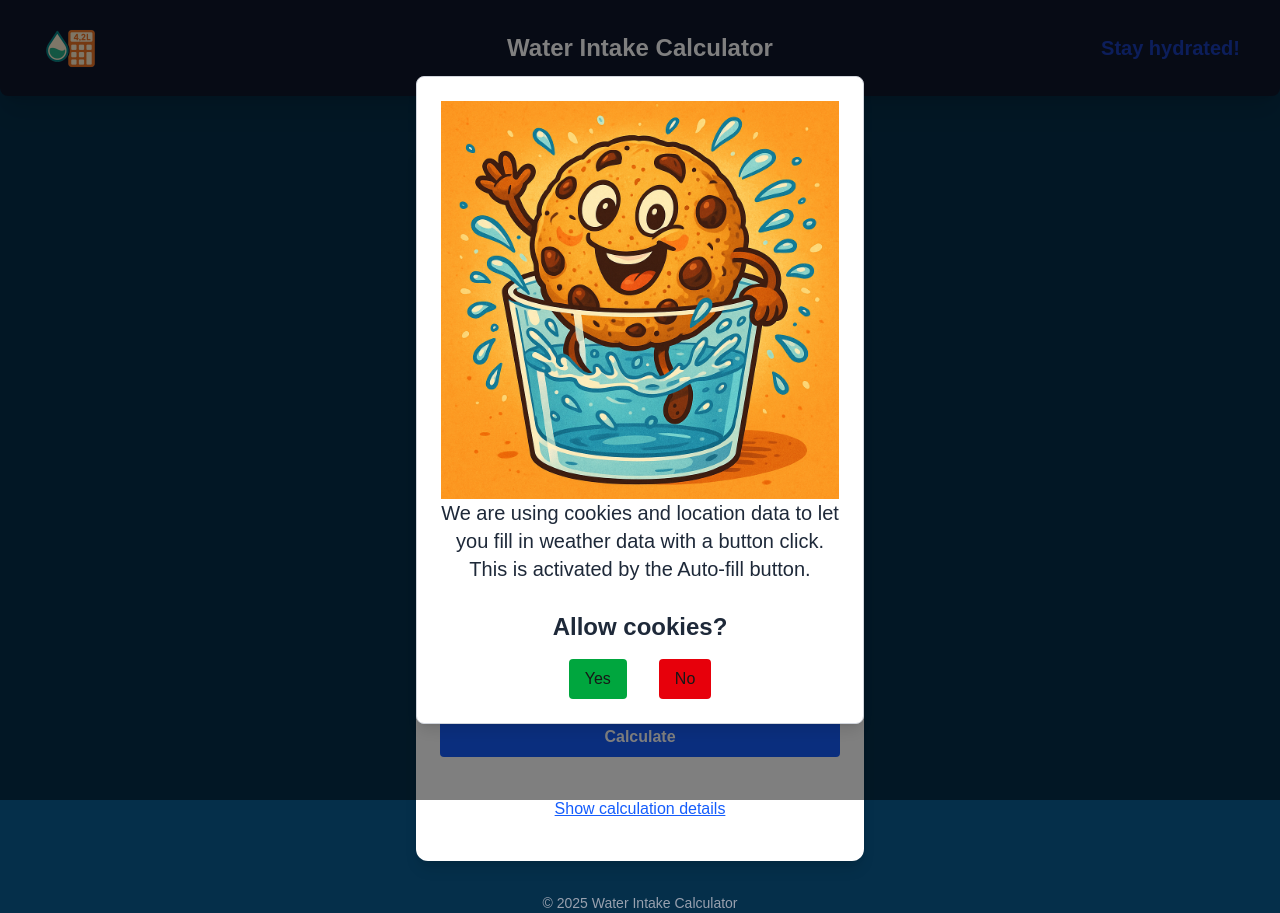
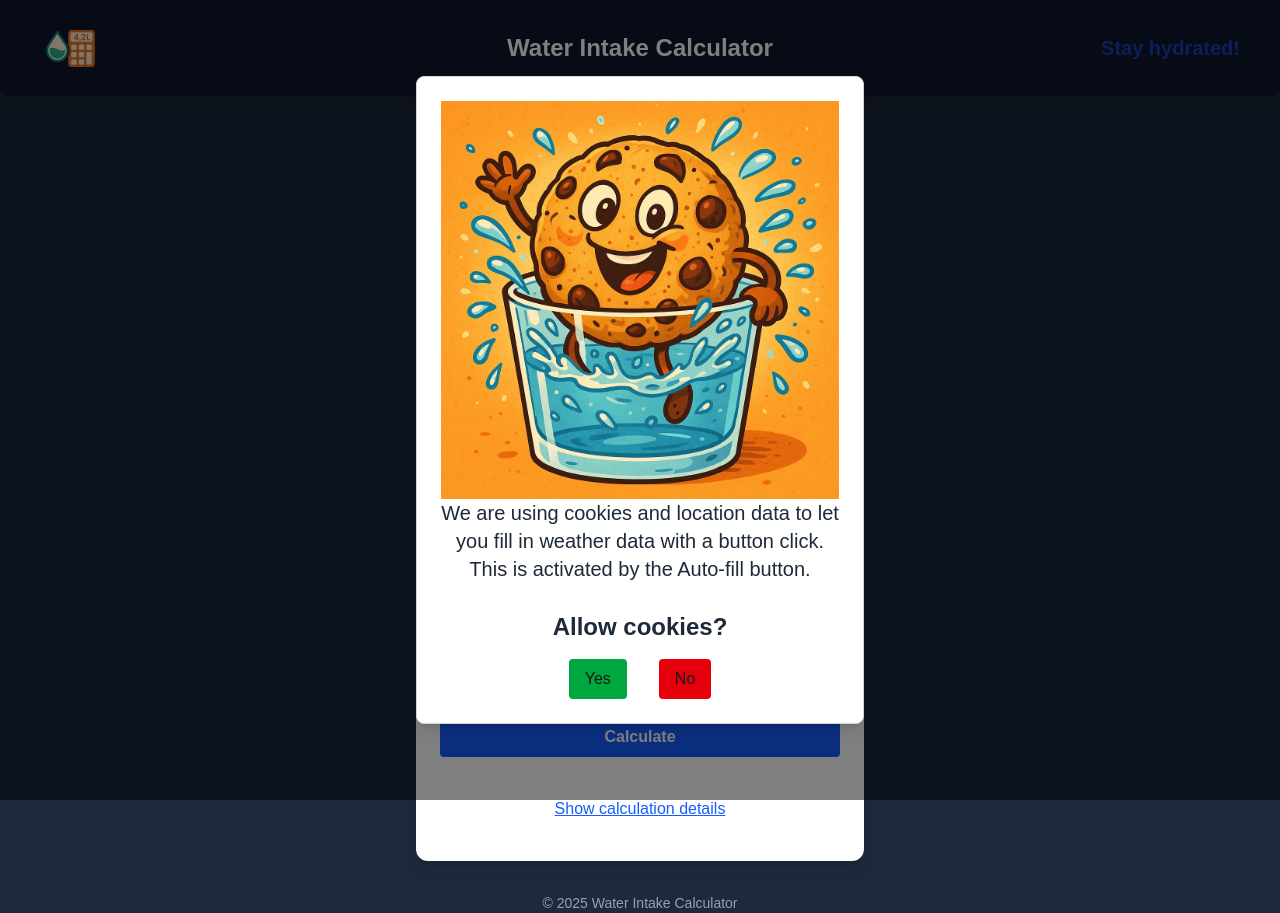
Before and after one commit to Knirkeli/water-calculator, a Next.js app: page / in a window 1280 px wide. Built offline with nearby package versions, Linux system fonts and the light colour scheme.

Commit message:
bg oppdatert

```diff
--- a/src/app/page.tsx
+++ b/src/app/page.tsx
@@ -7,7 +7,7 @@ import Header from "@/components/ui/header";
 
 export default function Home() {
   return (
-    <div className="min-h-screen flex flex-col items-center justify-center bg-sky-950 text-foreground px-4">
+    <div className="min-h-screen flex flex-col items-center justify-center bg-slate-800 text-foreground px-4">
       <Header />
       <WaterIntakeCalculator />
       <Footer />
--- a/src/components/ui/calculationDetails.tsx
+++ b/src/components/ui/calculationDetails.tsx
@@ -114,7 +114,7 @@ export default function CalculationDetailsPopup({ open, onClose, values }: Calcu
 
   return (
     <div className="fixed inset-0 z-50 flex items-center justify-center bg-black/40 pt-20">
-      <div className="bg-white dark:bg-gray-900 rounded-lg shadow-lg p-6 max-w-lg w-full relative">
+      <div className="bg-white dark:bg-slate-800 rounded-lg shadow-lg p-6 max-w-lg w-full relative">
         <button
           className="absolute top-4 right-4 text-gray-500 text-2xl hover:text-gray-800"
           onClick={onClose}
```
